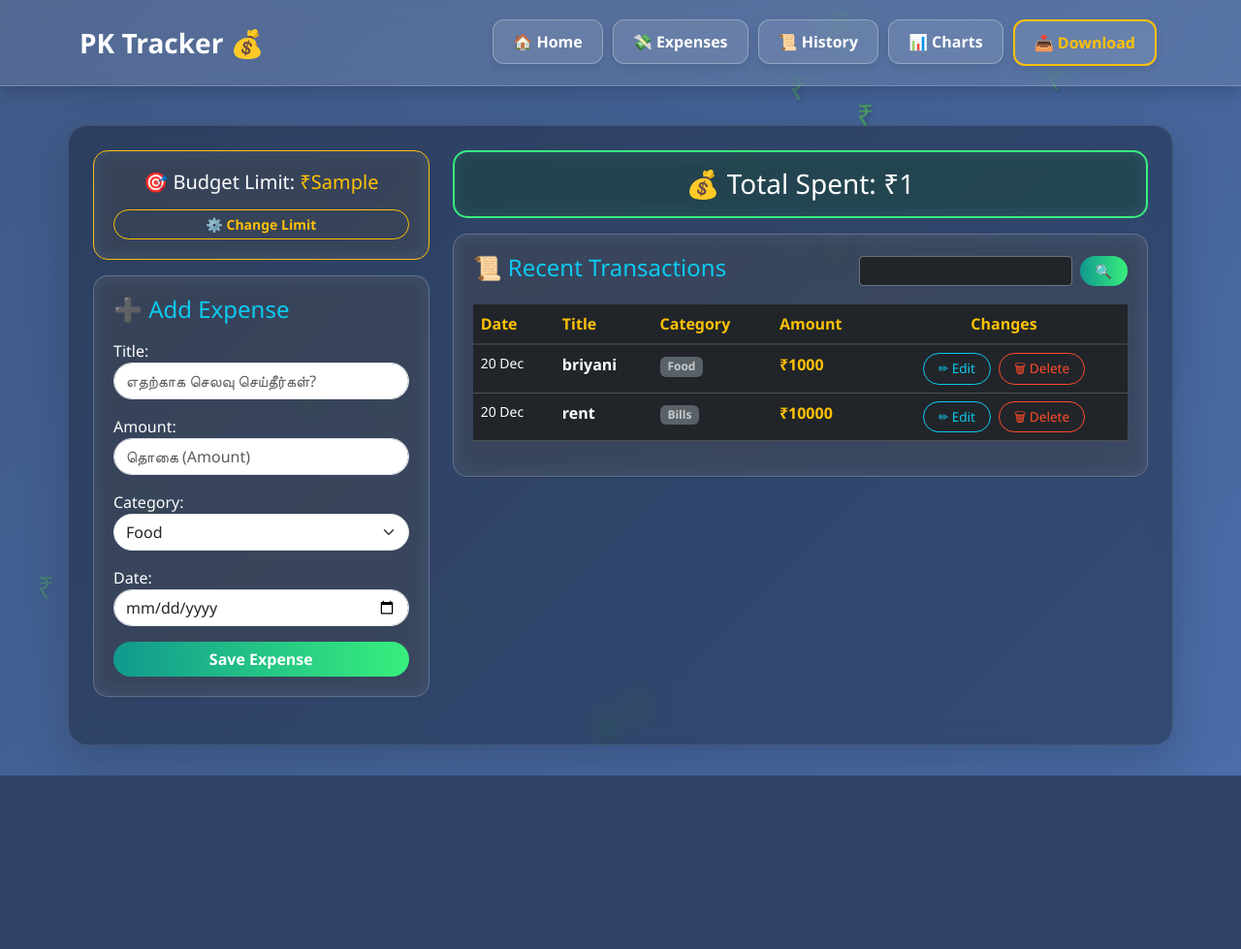
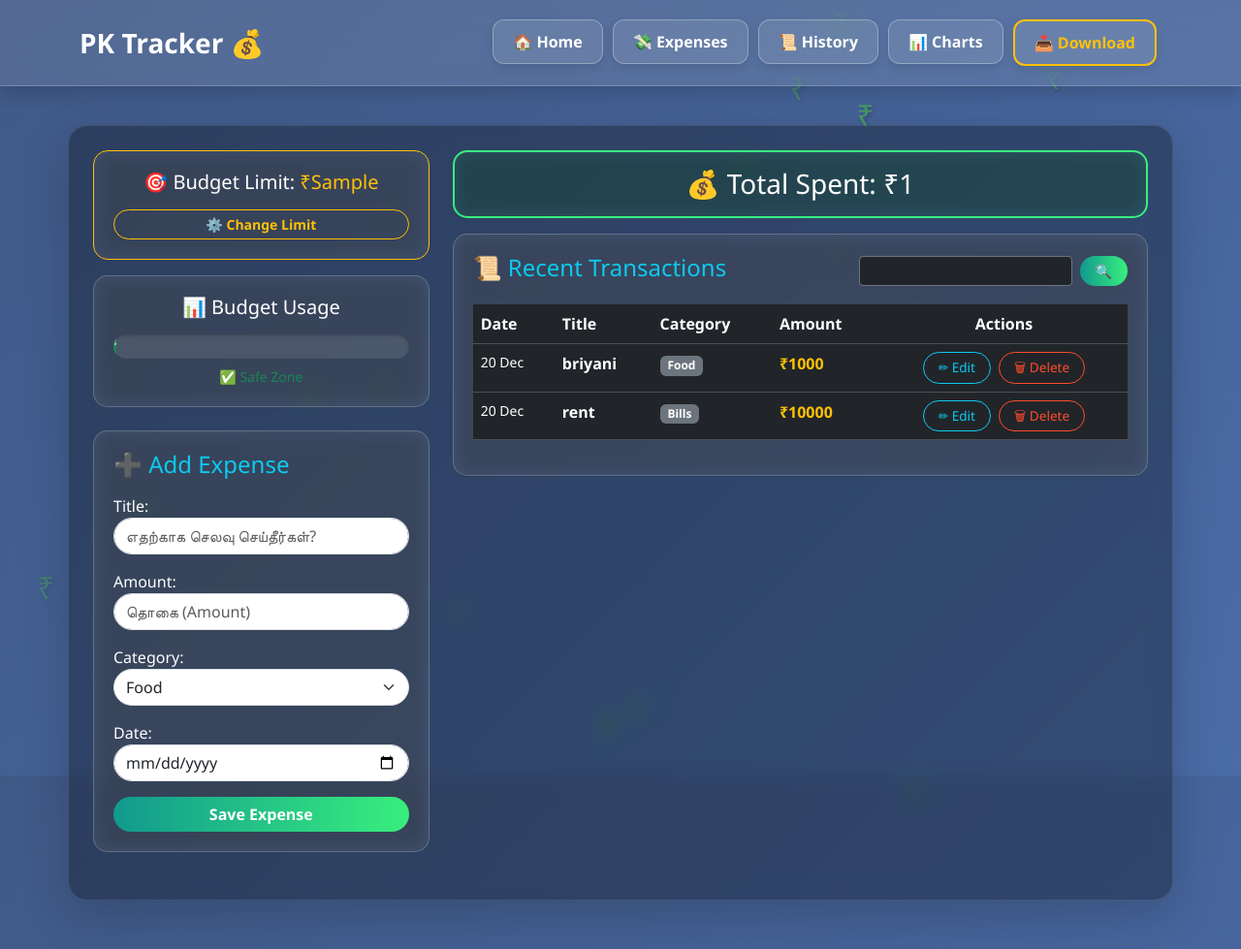
Before and after one commit to muthukumarpl/pk-tracker, a Django app: template expenses/templates/expenses/expense_list.html in a window 1280 px wide. Shown: the whole page at 97% size. Before the commit the page ends 800 px from the top, so only its background shows below. Run offline with Django 5.2, Linux system fonts and the light colour scheme; data comes from the database, SQL or seed files in the repository; tables that the repository leaves empty hold one stand-in row (values such as "Sample post"); the template is opened without the code that fills it: values that come from a table or form of the project are taken from there, most other values are stand-ins (such as "Sample title", 1, 10 or a date in 2020).

Commit message:
Update expense_list.html

```diff
--- a/expenses/templates/expenses/expense_list.html
+++ b/expenses/templates/expenses/expense_list.html
@@ -2,7 +2,6 @@
 
 {% block content %}
 <style>
-    /* Card Glass Design */
     .card-glass {
         background: rgba(255, 255, 255, 0.1);
         backdrop-filter: blur(10px);
@@ -17,6 +16,7 @@
         border: none;
         color: white;
         font-weight: bold;
+        border-radius: 50px;
         transition: 0.3s;
     }
 
@@ -25,17 +25,13 @@
         box-shadow: 0 4px 15px rgba(56, 239, 125, 0.4);
     }
 
-    /* Table Styling */
-    .table-dark {
-        background: transparent !important;
+    .progress {
+        background-color: rgba(255, 255, 255, 0.1);
+        border-radius: 50px;
+        height: 25px;
+        box-shadow: inset 0 1px 3px rgba(0,0,0,0.2);
     }
 
-    .table-dark thead th {
-        border-bottom: 2px solid rgba(255,255,255,0.1);
-        color: #ffc107;
-    }
-
-    /* Pill Buttons for Edit/Delete */
     .btn-action {
         border-radius: 50px;
         font-size: 0.85rem;
@@ -48,25 +44,10 @@
         font-weight: 500;
     }
 
-    .btn-edit {
-        border: 1px solid #0dcaf0;
-        color: #0dcaf0 !important;
-    }
-
-    .btn-edit:hover {
-        background: #0dcaf0;
-        color: white !important;
-    }
-
-    .btn-delete {
-        border: 1px solid #ff4b2b;
-        color: #ff4b2b !important;
-    }
-
-    .btn-delete:hover {
-        background: #ff4b2b;
-        color: white !important;
-    }
+    .btn-edit { border: 1px solid #0dcaf0; color: #0dcaf0 !important; }
+    .btn-edit:hover { background: #0dcaf0; color: white !important; }
+    .btn-delete { border: 1px solid #ff4b2b; color: #ff4b2b !important; }
+    .btn-delete:hover { background: #ff4b2b; color: white !important; }
 </style>
 
 <div class="row">
@@ -76,33 +57,59 @@
             <a href="{% url 'set_budget' %}" class="btn btn-sm btn-outline-warning w-100 fw-bold rounded-pill">⚙️ Change Limit</a>
         </div>
 
+        <div class="card-glass mb-4">
+            <h5 class="text-center mb-3">📊 Budget Usage</h5>
+            <div class="progress mb-2">
+                <div class="progress-bar progress-bar-striped progress-bar-animated
+                    {% if real_percentage < 70 %} bg-success
+                    {% elif real_percentage < 90 %} bg-warning
+                    {% else %} bg-danger {% endif %}"
+                    role="progressbar"
+                    style="width: {{ percentage }}%;"
+                    aria-valuenow="{{ percentage }}"
+                    aria-valuemin="0"
+                    aria-valuemax="100">
+                    {{ real_percentage|floatformat:0 }}%
+                </div>
+            </div>
+            <p class="text-center small mb-0">
+                {% if real_percentage >= 100 %}
+                    <span class="text-danger fw-bold">🚨 Limit Exceeded!</span>
+                {% elif real_percentage >= 80 %}
+                    <span class="text-warning fw-bold">⚠️ Warning: High Usage</span>
+                {% else %}
+                    <span class="text-success">✅ Safe Zone</span>
+                {% endif %}
+            </p>
+        </div>
+
         <div class="card-glass">
             <h4 class="mb-3 text-info">➕ Add Expense</h4>
             <form method="POST">
                 {% csrf_token %}
                 <div class="mb-2">{{ form.as_p }}</div>
-                <button type="submit" class="btn btn-custom w-100 rounded-pill">Save Expense</button>
+                <button type="submit" class="btn btn-custom w-100">Save Expense</button>
             </form>
         </div>
     </div>
 
     <div class="col-md-8">
         {% if is_over_budget %}
-        <div class="alert alert-danger text-center fw-bold shadow-lg animate__animated animate__shakeX">
+        <div class="alert alert-danger text-center fw-bold shadow">
             🚨 பட்ஜெட் தாண்டி போகுது! <br> "ஓடவும் முடியாது, ஒளியவும் முடியாது!"
         </div>
         {% endif %}
 
         <div class="card-glass mb-3 text-center p-3" style="border: 2px solid #38ef7d; background: rgba(56, 239, 125, 0.1);">
-            <h3 class="mb-0">💰 Total Spent: <span class="text-white">₹{{ total_amount }}</span></h3>
+            <h3 class="mb-0">💰 Total Spent: ₹{{ total_amount }}</h3>
         </div>
 
         <div class="card-glass">
             <div class="d-flex flex-wrap justify-content-between mb-3 align-items-center">
                 <h4 class="text-info">📜 Recent Transactions</h4>
                 <form method="GET" class="d-flex mt-2 mt-md-0">
-                    <input type="text" name="search" placeholder="Search expenses..." class="form-control form-control-sm me-2 bg-dark text-white border-secondary" value="{{ search_query|default:'' }}">
-                    <button class="btn btn-sm btn-custom px-3 rounded-pill">🔍</button>
+                    <input type="text" name="search" placeholder="Search..." class="form-control form-control-sm me-2 bg-dark text-white border-secondary" value="{{ search_query|default:'' }}">
+                    <button class="btn btn-sm btn-custom px-3">🔍</button>
                 </form>
             </div>
 
@@ -114,7 +121,7 @@
                             <th>Title</th>
                             <th>Category</th>
                             <th>Amount</th>
-                            <th class="text-center">Changes</th>
+                            <th class="text-center">Actions</th>
                         </tr>
                     </thead>
                     <tbody>
@@ -122,7 +129,7 @@
                         <tr>
                             <td class="small">{{ e.date|date:"d M" }}</td>
                             <td class="fw-bold">{{ e.title }}</td>
-                            <td><span class="badge bg-secondary opacity-75">{{ e.category }}</span></td>
+                            <td><span class="badge bg-secondary">{{ e.category }}</span></td>
                             <td class="text-warning fw-bold">₹{{ e.amount }}</td>
                             <td class="text-center">
                                 <div class="d-flex justify-content-center gap-2">
@@ -130,10 +137,6 @@
                                     <a href="{% url 'delete_expense' e.id %}" class="btn-action btn-delete">🗑 Delete</a>
                                 </div>
                             </td>
-                        </tr>
-                        {% empty %}
-                        <tr>
-                            <td colspan="5" class="text-center text-muted py-4">No records found.</td>
                         </tr>
                         {% endfor %}
                     </tbody>
```
